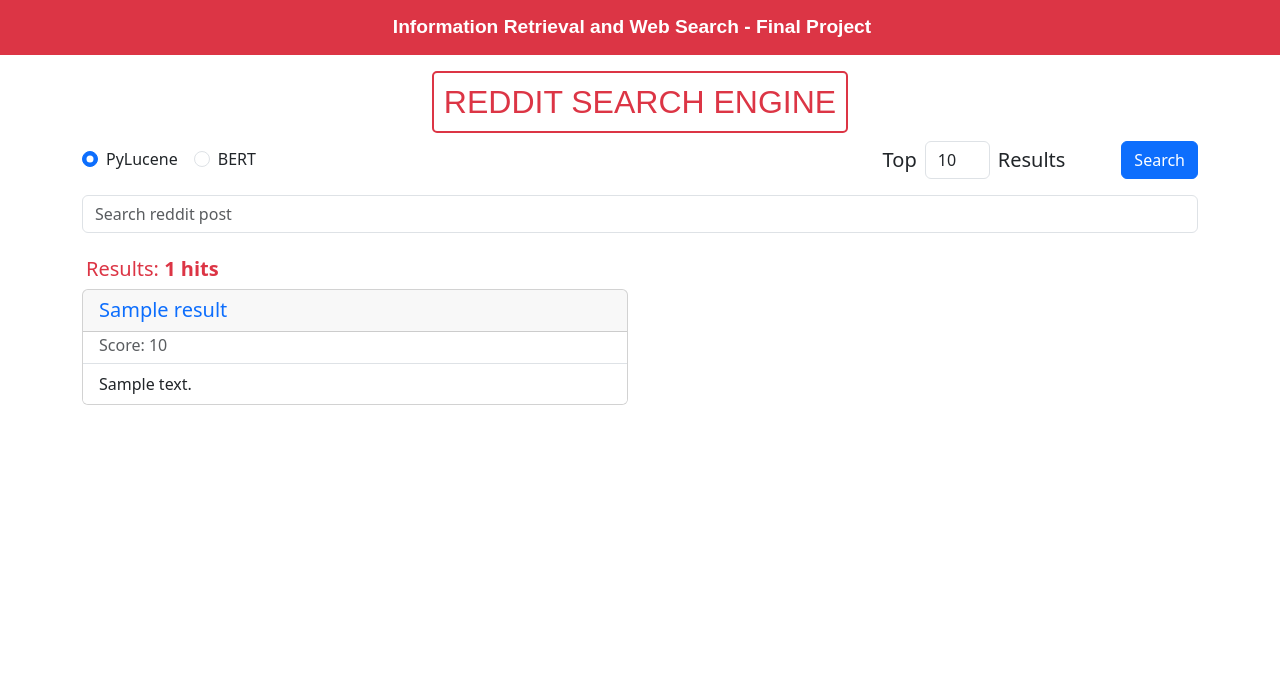
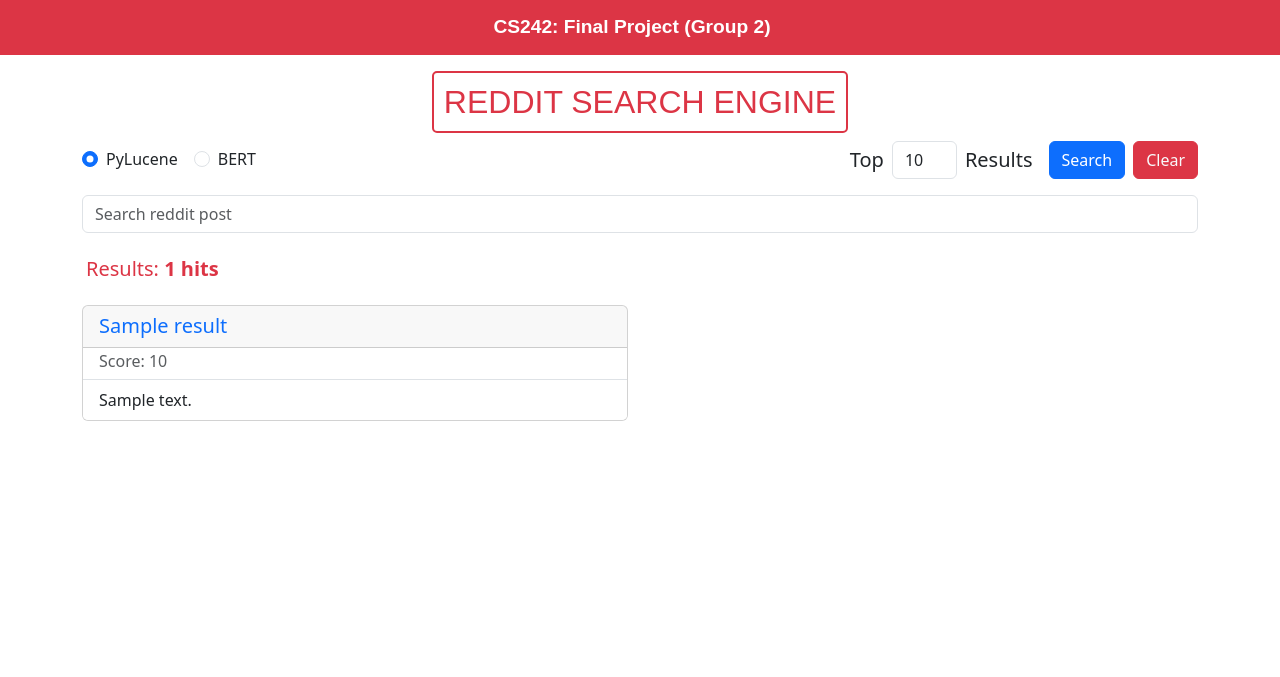
Before and after one commit to Shikhar16078/Reddit-Search-Engine, a Flask app: template Part B.2 - Web App/templates/index.html in a window 1280 px wide. Shown: the top 677 px of the page. Run offline with Flask 3, Linux system fonts and the light colour scheme; the template is opened without the code that fills it: most values are stand-ins (such as "Sample title", 1, 10 or a date in 2020).

Commit message:
Installed jQuery and Made UI Changes

```diff
--- a/Part B.2 - Web App/static/script.js
+++ b/Part B.2 - Web App/static/script.js
@@ -25,3 +25,15 @@
     }
   });
 });
+
+
+$(document).ready(function() {
+            $(".nav-title").hover(
+                function() {
+                    $(".navbar").removeClass("bg-danger").addClass("bg-dark");
+                },
+                function() {
+                    $(".navbar").removeClass("bg-dark").addClass("bg-danger");
+                }
+            );
+        });
--- a/Part B.2 - Web App/static/style.css
+++ b/Part B.2 - Web App/static/style.css
@@ -11,7 +11,7 @@
 
 /* Nav Bar */
 .nav-title{
-    color: white;
+    color: white !important;
     font-family:Arial, Helvetica, sans-serif;
     font-weight: 600;
     font-size: clamp(1.2rem, 1.5vw, 1rem);
@@ -36,11 +36,10 @@
 .app-title:hover{
     cursor: pointer;
     display: inline-block;
-    transform: translateY(-3px);
-    transition: transform 0.2s ease;
     color: white;
     background-color: var(--red-color);
     box-shadow: 0px 10px 20px rgba(0, 0, 0, 0.3);
+    cursor: default;
 }
 
 .fixed-title {
--- a/Part B.2 - Web App/templates/index.html
+++ b/Part B.2 - Web App/templates/index.html
@@ -6,14 +6,15 @@
     <link href="https://cdn.jsdelivr.net/npm/bootstrap@5.3.3/dist/css/bootstrap.min.css" rel="stylesheet"
         integrity="sha384-QWTKZyjpPEjISv5WaRU9OFeRpok6YctnYmDr5pNlyT2bRjXh0JMhjY6hW+ALEwIH" crossorigin="anonymous">
     <link rel="stylesheet" type="text/css" href="{{ url_for('static', filename='style.css') }}">
+    <script src="https://code.jquery.com/jquery-3.6.0.min.js"></script>
 </head>
 
 <body>
     <!-- Nav Bar -->
     <nav class="navbar bg-danger">
         <div class="container-fluid justify-content-around">
-            <a class="navbar-brand nav-title" href="">
-                Information Retrieval and Web Search - Final Project
+            <a class="navbar-brand nav-title" href="https://cs242.christidis.site/project" target="_blank">
+                CS242: Final Project (Group 2)
             </a>
         </div>
     </nav>
@@ -44,7 +45,10 @@
                     <input type="number" name="top_k" id="top_k" class="form-control me-2" placeholder="Top K" value="10" min="1"
                         style="width:65px;">
                     <label for="top_k" class="me-2 mb-0 fs-5">Results</label>
-                    <button type="submit" class="btn btn-primary ms-5">Search</button>
+                    <button type="submit" class="btn btn-primary ms-2">Search</button>
+                    <button class="btn btn-danger ms-2">
+                        <a href="" class="text-decoration-none text-light">Clear</a>
+                    </button>
                 </div>
             </div>
 
@@ -58,7 +62,7 @@
         <div class="result">
             {% if results and results.results %}
             <h5 class="mt-4 ms-1">Results: <strong>{{ results.totalHits }} hits</strong></h5>
-            <div class="row">
+            <div class="row mt-4">
                 {% for result in results.results %}
                 <div class="col-md-6 mb-3">
                     <div class="card h-100">
@@ -102,7 +106,7 @@
         <div class="container">
             <p class="mb-1">©2025 Reddit Search Engine</p>
             <p class="mb-1">Developed by: <strong>Shikhar Gelvesh Ranjitha Yukta and Shravya - (GROUP 2)</strong></p>
-            <p class="mb-1">Supervised by: <strong>Professor Vagelis Hristidis</strong></p>
+            <p class="mb-1">Supervised by: <a href="https://www.cs.ucr.edu/~vagelis/" target="_blank"><strong>Professor Vagelis Hristidis</strong></a></p>
             <p class="mb-0">Assisted by: <strong>Jannat Ara Meem</strong></p>
         </div>
     </footer>
```
